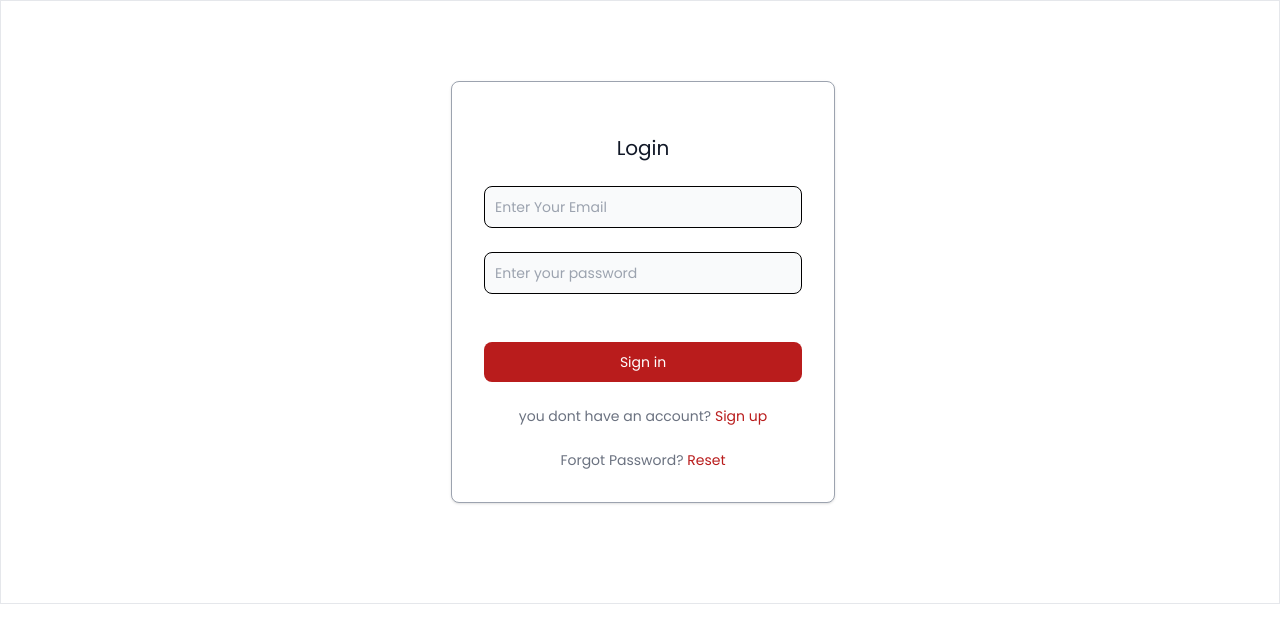
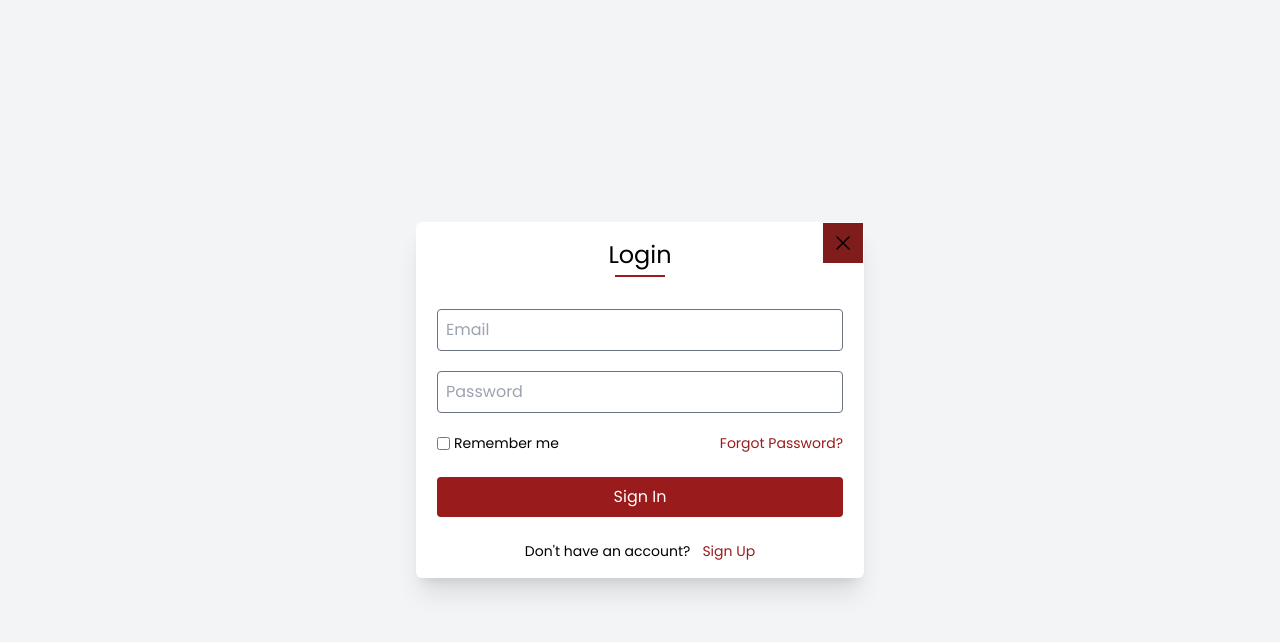
Before and after one commit to kaitcham/hot_offers, a React (Vite) app: page /login in a window 1280 px wide. Shown: the top 642 px of the page. Built offline with nearby package versions, Linux system fonts and the light colour scheme.

Commit message:
Sign Up and Sign In Page

```diff
--- a/src/pages/authPages/LoginPage.jsx
+++ b/src/pages/authPages/LoginPage.jsx
@@ -1,63 +1,131 @@
-import { Link } from "react-router-dom";
+import { useEffect } from 'react';
+import { Link, useLocation } from 'react-router-dom';
+import { useSelector, useDispatch } from 'react-redux';
+import { setIsMember, setPreviousPath } from '../../features/appSlice';
 
 const LoginPage = () => {
+  const dispatch = useDispatch();
+  const { state } = useLocation();
+  const { isMember } = useSelector((state) => state.app);
+
+  useEffect(() => {
+    dispatch(setPreviousPath(state?.previousPath));
+  }, [state]);
+
   return (
+    <div className="bg-gray-100 h-screen flex justify-center items-center">
+      <div className="bg-white border border-transparent shadow-xl rounded-md px-5 py-4 w-full max-w-md relative">
+        <div className="absolute top-0 right-0 p-2 bg-red-900">
+          <Link
+            to={state?.previousPath}
+            onClick={() => dispatch(setIsMember(true))}
+          >
+            <svg
+              xmlns="http://www.w3.org/2000/svg"
+              viewBox="0 0 24 24"
+              fill="currentColor"
+              className="w-6 h-6"
+            >
+              <path
+                fillRule="evenodd"
+                d="M5.47 5.47a.75.75 0 011.06 0L12 10.94l5.47-5.47a.75.75 0 111.06 1.06L13.06 12l5.47 5.47a.75.75 0 11-1.06 1.06L12 13.06l-5.47 5.47a.75.75 0 01-1.06-1.06L10.94 12 5.47 6.53a.75.75 0 010-1.06z"
+                clipRule="evenodd"
+              />
+            </svg>
+          </Link>
+        </div>
+        <div className="w-fit mx-auto">
+          <h3 className="text-2xl pb-1">
+            {isMember ? 'Login' : 'Create Account'}
+          </h3>
+          <div className="bg-red-800 h-0.5 w-4/5 mx-auto" />
+        </div>
+        <form className="pt-8">
+          <div className="flex flex-col">
+            {!isMember && (
+              <>
                 <div>
-      <div className="login pt-20 border pl-[450px] pt-[80px] pb-[100px]">
-        <div className="w-full max-w-sm px-4 py-4 bg-white border border-gray-400 item-center rounded-lg shadow sm:p-6 md:p-8 dark:bg-gray-800 dark:border-gray-700">
-          <form className="space-y-6" action="#">
-            <h5 className="text-xl pt-5 text-center font-medium text-gray-900 dark:text-white">
-              Login
-            </h5>
+                  <input
+                    type="text"
+                    name="firstName"
+                    placeholder="First Name"
+                    className="w-full p-2 mb-5 border border-gray-500 rounded-[4px] focus:outline-none"
+                  />
+                </div>
+                <div>
+                  <input
+                    type="text"
+                    name="lastName"
+                    placeholder="Last Name"
+                    className="w-full p-2 mb-5 border border-gray-500 rounded-[4px] focus:outline-none"
+                  />
+                </div>
+                <div className="order-last">
+                  <input
+                    type="password"
+                    name="confirmPassword"
+                    placeholder="Confirm Password"
+                    className="w-full p-2 mb-2 border border-gray-500 rounded-[4px] focus:outline-none"
+                  />
+                </div>
+              </>
+            )}
             <div>
               <input
                 type="email"
                 name="email"
-                id="email"
-                className="bg-gray-50 border border-black text-gray-900 text-sm rounded-lg focus:ring-blue-500 focus:border-blue-500 block w-full p-2.5 dark:bg-gray-600 dark:border-gray-500 dark:placeholder-gray-400 dark:text-white"
-                placeholder="Enter Your Email"
-                required
+                placeholder="Email"
+                className="w-full p-2 mb-5 border border-gray-500 rounded-[4px] focus:outline-none"
               />
             </div>
             <div>
               <input
                 type="password"
                 name="password"
-                id="password"
-                placeholder="Enter your password"
-                className="bg-gray-50 border border-black text-gray-900 text-sm rounded-lg focus:ring-blue-500 focus:border-blue-500 block w-full p-2.5 dark:bg-gray-600 dark:border-gray-500 dark:placeholder-gray-400 dark:text-white"
-                required
+                placeholder="Password"
+                className="w-full p-2 mb-5 border border-gray-500 rounded-[4px] focus:outline-none"
               />
             </div>
-            <div className="flex items-start">
-              <div className="flex items-start"></div>
           </div>
+          {isMember ? (
+            <div className="flex justify-between items-center">
+              <span className="flex items-center">
+                <input type="checkbox" name="remember" id="remember" />
+                <label
+                  htmlFor="remember"
+                  className="text-sm ml-1 cursor-pointer"
+                >
+                  Remember me
+                </label>
+              </span>
+              <Link to="/forgotPassword" className="text-sm text-red-800">
+                Forgot Password?
+              </Link>
+            </div>
+          ) : (
+            <p className="text-xs text-gray-400">
+              Password must be atleast 8 characters
+            </p>
+          )}
           <button
             type="submit"
-              className="w-full text-white bg-red-700 hover:red-800 focus:ring-4 focus:outline-none focus:ring-blue-300 font-medium rounded-lg text-sm px-5 py-2.5 text-center dark:bg-blue-600 dark:hover:bg-blue-700 dark:focus:ring-blue-800"
+            className="w-full bg-red-800 hover:bg-red-900 text-white py-2 rounded-[4px] mt-6"
           >
-              Sign in
+            {isMember ? 'Sign In' : 'Sign Up'}
           </button>
-            <div className="text-sm font-medium text-gray-500 dark:text-gray-300 text-center">
-              you dont have an account?{" "}
-              <Link
-                to="/signup"
-                className="text-red-700 hover:underline dark:text-blue-500"
+          <div className="flex justify-center items-center mt-6">
+            <span className="text-sm">
+              {isMember ? "Don't have an account?" : 'Already have an account?'}
+            </span>
+            <button
+              type="button"
+              className="text-sm text-red-800 ml-3"
+              onClick={() => dispatch(setIsMember())}
             >
-                Sign up
-              </Link>
-            </div>
-            <div className="text-sm font-medium text-gray-500 dark:text-gray-300 text-center">
-              Forgot Password?{" "}
-              <Link
-                to="/resetPassword"
-                className="text-red-700 hover:underline dark:text-blue-500"
-              >
-                Reset
-              </Link>
+              {isMember ? 'Sign Up' : 'Sign In'}
+            </button>
           </div>
         </form>
-        </div>
       </div>
     </div>
   );
```
Lines whose indentation alone changed are shown as unchanged.
